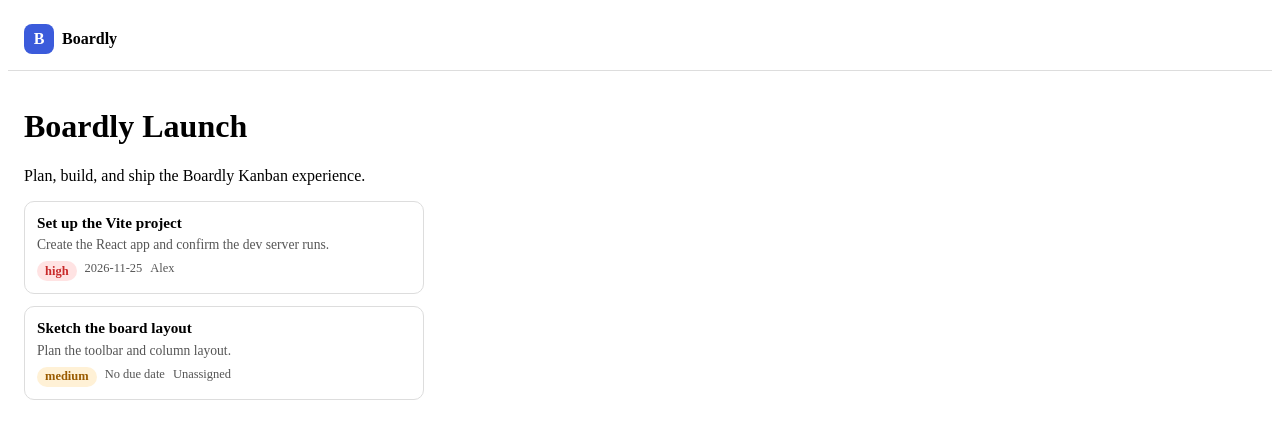
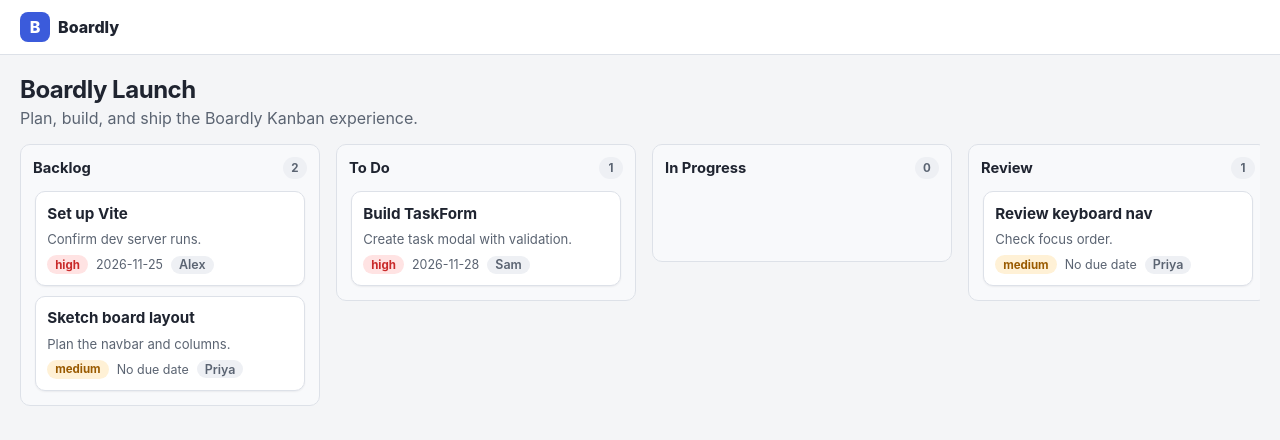
Before and after one commit to XDezoTech/kanban_board, a React (Vite) app: page / in a window 1280 px wide. Shown: the top 440 px of the page. Built offline with nearby package versions, Linux system fonts and the light colour scheme.

Commit message:
Add BoardColumn component, style columns with Flexbox, and render tasks using props and map().

```diff
--- /dev/null
+++ b/src/components/BoardColumn.jsx
@@ -0,0 +1,24 @@
+import TaskCard from './TaskCard.jsx';
+
+export default function BoardColumn({ title, tasks }) {
+  return (
+    <section className="column">
+      <header className="column__header">
+        <h2 className="column__title">{title}</h2>
+        <span className="column__count">{tasks.length}</span>
+      </header>
+      <div className="column__list">
+        {tasks.map(task => (
+          <TaskCard
+            key={task.id}
+            title={task.title}
+            description={task.description}
+            priority={task.priority}
+            dueDate={task.dueDate}
+            assignee={task.assignee}
+          />
+        ))}
+      </div>
+    </section>
+  );
+}
--- a/src/index.css
+++ b/src/index.css
@@ -1,18 +1,140 @@
-.navbar { padding: 1rem; background: #fff; border-bottom: 1px solid #ddd; }
+:root {
+  --bg: #f4f5f7;
+  --surface: #ffffff;
+  --surface-2: #f8f9fb;
+  --surface-3: #eef0f4;
+  --text: #1f2430;
+  --text-muted: #5b6472;
+  --border: #dde1e8;
+  --border-strong: #c6ccd6;
+  --primary: #3b5bdb;
+  --primary-hover: #2f4bc4;
+  --danger: #c92a2a;
+  --danger-soft: #ffe3e3;
+  --warning: #9a5b00;
+  --warning-soft: #fff1d6;
+  --success: #1f7a33;
+  --success-soft: #e3f7e8;
+  --radius: 10px;
+  --shadow-sm: 0 1px 2px rgba(16, 24, 40, 0.06);
+  --focus: 0 0 0 3px rgba(59, 91, 219, 0.35);
+}
+
+* { box-sizing: border-box; }
+
+body {
+  margin: 0;
+  font-family: 'Inter', system-ui, -apple-system, 'Segoe UI', Roboto, sans-serif;
+  background: var(--bg);
+  color: var(--text);
+  -webkit-font-smoothing: antialiased;
+}
+
+h1, h2, h3, p { overflow-wrap: anywhere; }
+
+button, input, select, textarea { font: inherit; color: inherit; }
+
+input, select, textarea {
+  background: var(--surface);
+  border: 1px solid var(--border-strong);
+  border-radius: 8px;
+  padding: 0.5rem 0.65rem;
+}
+
+:focus-visible { outline: none; box-shadow: var(--focus); }
+
+.sr-only {
+  position: absolute; width: 1px; height: 1px; padding: 0;
+  margin: -1px; overflow: hidden; clip: rect(0 0 0 0);
+  white-space: nowrap; border: 0;
+}
+
+.app { min-height: 100vh; display: flex; flex-direction: column; }
+
+/* Navbar */
+.navbar {
+  display: flex; align-items: center; gap: 1rem;
+  padding: 0.75rem 1.25rem; background: var(--surface);
+  border-bottom: 1px solid var(--border);
+  position: sticky; top: 0; z-index: 20;
+}
 .navbar__brand { display: flex; align-items: center; gap: 0.5rem; font-weight: 800; }
 .navbar__logo {
   width: 30px; height: 30px; display: grid; place-items: center;
-  background: #3b5bdb; color: #fff; border-radius: 8px;
+  background: var(--primary); color: #fff; border-radius: 8px;
 }
-.board-page { padding: 1rem; }
-.task-card-stack { display: grid; gap: 0.75rem; max-width: 400px; }
+
+/* Board page */
+.board-page {
+  flex: 1; width: 100%; max-width: 1600px;
+  margin: 0 auto; padding: 1.25rem;
+}
+.board-header {
+  display: flex; flex-wrap: wrap; gap: 1rem;
+  justify-content: space-between; align-items: flex-start; margin-bottom: 1rem;
+}
+.board-header h1 { margin: 0 0 0.25rem; font-size: 1.5rem; letter-spacing: -0.02em; }
+.board-header p { margin: 0; color: var(--text-muted); max-width: 70ch; }
+
+/* Columns */
+.board-columns {
+  display: flex; gap: 1rem; align-items: flex-start;
+  overflow-x: auto; padding-bottom: 1rem; scrollbar-width: thin;
+}
+.column {
+  flex: 0 0 300px; background: var(--surface-2);
+  border: 1px solid var(--border); border-radius: var(--radius);
+  padding: 0.75rem; display: flex; flex-direction: column; gap: 0.65rem;
+  max-height: calc(100dvh - 200px);
+}
+.column__header { display: flex; justify-content: space-between; align-items: center; }
+.column__title { margin: 0; font-size: 0.92rem; }
+.column__count {
+  display: inline-grid; place-items: center; min-width: 24px; height: 22px;
+  padding: 0 0.4rem; border-radius: 999px;
+  background: var(--surface-3); color: var(--text-muted);
+  font-size: 0.72rem; font-weight: 700;
+}
+.column__list {
+  display: flex; flex-direction: column; gap: 0.6rem;
+  overflow-y: auto; min-height: 60px; padding: 2px; border-radius: 8px;
+}
+
+/* Task cards */
 .task-card {
-  background: #fff; border: 1px solid #ddd; border-radius: 10px; padding: 0.75rem;
+  display: flex; flex-direction: column; gap: 0.5rem;
+  background: var(--surface); border: 1px solid var(--border);
+  border-radius: 10px; padding: 0.7rem; box-shadow: var(--shadow-sm);
 }
-.task-card__title { margin: 0 0 0.35rem; font-size: 0.95rem; }
-.task-card__description { margin: 0 0 0.5rem; font-size: 0.85rem; color: #555; }
-.task-card__meta { display: flex; gap: 0.5rem; flex-wrap: wrap; font-size: 0.78rem; color: #555; }
-.badge { padding: 0.15rem 0.5rem; border-radius: 999px; font-weight: 700; }
-.badge--high { background: #ffe3e3; color: #c92a2a; }
-.badge--medium { background: #fff1d6; color: #9a5b00; }
-.badge--low { background: #e3f7e8; color: #1f7a33; }
+.task-card__title { margin: 0; font-size: 0.95rem; font-weight: 650; line-height: 1.3; }
+.task-card__description {
+  margin: 0; font-size: 0.82rem; color: var(--text-muted);
+  display: -webkit-box; -webkit-line-clamp: 3; -webkit-box-orient: vertical;
+  overflow: hidden;
+}
+.task-card__meta {
+  display: flex; flex-wrap: wrap; gap: 0.35rem 0.5rem;
+  align-items: center; font-size: 0.78rem; color: var(--text-muted);
+}
+.badge {
+  display: inline-flex; align-items: center;
+  padding: 0.15rem 0.5rem; border-radius: 999px;
+  font-size: 0.72rem; font-weight: 700;
+}
+.badge--high { background: var(--danger-soft); color: var(--danger); }
+.badge--medium { background: var(--warning-soft); color: var(--warning); }
+.badge--low { background: var(--success-soft); color: var(--success); }
+.task-card__assignee {
+  padding: 0.1rem 0.5rem; border-radius: 999px;
+  background: var(--surface-3); font-weight: 600;
+}
+@media (max-width: 760px) {
+  .board-page { padding: 0.9rem; }
+  .board-columns { flex-direction: column; overflow-x: visible; }
+  .column { flex: 1 1 auto; width: 100%; max-height: none; }
+  .column__list { overflow-y: visible; }
+}
+
+@media (prefers-reduced-motion: reduce) {
+  * { transition: none !important; animation: none !important; }
+}
--- a/src/pages/BoardPage.jsx
+++ b/src/pages/BoardPage.jsx
@@ -1,5 +1,6 @@
 import Navbar from '../components/Navbar.jsx';
-import TaskCard from '../components/TaskCard.jsx';
+import BoardColumn from '../components/BoardColumn.jsx';
+import { DEFAULT_COLUMNS, INITIAL_TASKS } from '../utils/taskHelpers.js';
 
 export default function BoardPage() {
   return (
@@ -12,22 +13,14 @@ export default function BoardPage() {
             <p>Plan, build, and ship the Boardly Kanban experience.</p>
           </div>
         </header>
-
-        <div className="task-card-stack">
-          <TaskCard
-            title="Set up the Vite project"
-            description="Create the React app and confirm the dev server runs."
-            priority="high"
-            dueDate="2026-11-25"
-            assignee="Alex"
-          />
-          <TaskCard
-            title="Sketch the board layout"
-            description="Plan the toolbar and column layout."
-            priority="medium"
-            dueDate=""
-            assignee=""
-          />
+        <div className="board-columns">
+          {DEFAULT_COLUMNS.map(column => (
+            <BoardColumn
+              key={column.id}
+              title={column.title}
+              tasks={INITIAL_TASKS.filter(task => task.status === column.id)}
+            />
+          ))}
         </div>
       </main>
     </div>
--- /dev/null
+++ b/src/utils/taskHelpers.js
@@ -0,0 +1,24 @@
+export const PRIORITIES = ['low', 'medium', 'high'];
+
+export const DEFAULT_COLUMNS = [
+  { id: 'backlog', title: 'Backlog', order: 0 },
+  { id: 'todo', title: 'To Do', order: 1 },
+  { id: 'in-progress', title: 'In Progress', order: 2 },
+  { id: 'review', title: 'Review', order: 3 },
+  { id: 'done', title: 'Done', order: 4 },
+];
+
+export function generateId(prefix = 'id') {
+  if (typeof crypto !== 'undefined' && crypto.randomUUID) {
+    return `${prefix}-${crypto.randomUUID()}`;
+  }
+  return `${prefix}-${Date.now()}-${Math.random().toString(36).slice(2, 9)}`;
+}
+
+export const INITIAL_TASKS = [
+  { id: 't1', title: 'Set up Vite', description: 'Confirm dev server runs.', priority: 'high', status: 'backlog', dueDate: '2026-11-25', assignee: 'Alex', createdAt: new Date().toISOString() },
+  { id: 't2', title: 'Sketch board layout', description: 'Plan the navbar and columns.', priority: 'medium', status: 'backlog', dueDate: '', assignee: 'Priya', createdAt: new Date().toISOString() },
+  { id: 't3', title: 'Build TaskForm', description: 'Create task modal with validation.', priority: 'high', status: 'todo', dueDate: '2026-11-28', assignee: 'Sam', createdAt: new Date().toISOString() },
+  { id: 't4', title: 'Review keyboard nav', description: 'Check focus order.', priority: 'medium', status: 'review', dueDate: '', assignee: 'Priya', createdAt: new Date().toISOString() },
+  { id: 't5', title: 'Publish README', description: 'Document setup and features.', priority: 'low', status: 'done', dueDate: '', assignee: 'Sam', createdAt: new Date().toISOString() },
+];
```
